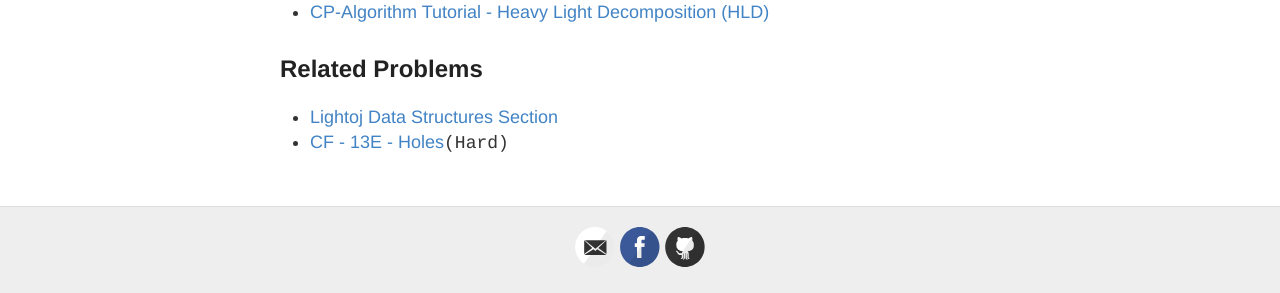
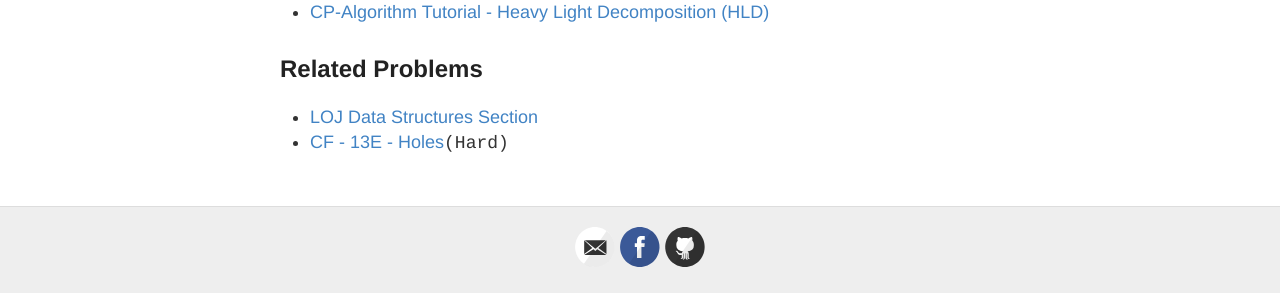
Before and after one commit to baps-bgd/baps-bgd.github.io, a Jekyll site: the page built from _posts/2020-10-30-data-structures.md, in a window 1280 px wide. Shown: the part 684-977 px from the top of the page. Built offline with Jekyll 4.4.1, drawn with Linux system fonts in a browser that asks for light colours.

Commit message:
Update 2020-10-30-data-structures.md

```diff
--- a/_posts/2020-10-30-data-structures.md
+++ b/_posts/2020-10-30-data-structures.md
@@ -21,5 +21,5 @@ published: true
 
 ## Related Problems
 
-- [Lightoj Data Structures Section](https://lightoj.com/problems/category/data-structures){:target="\_blank"}
+- [LOJ Data Structures Section](https://lightoj.com/problems/category/data-structures){:target="\_blank"}
 - [CF - 13E - Holes](https://codeforces.com/contest/13/problem/E){:target="\_blank"}`(Hard)`
```
